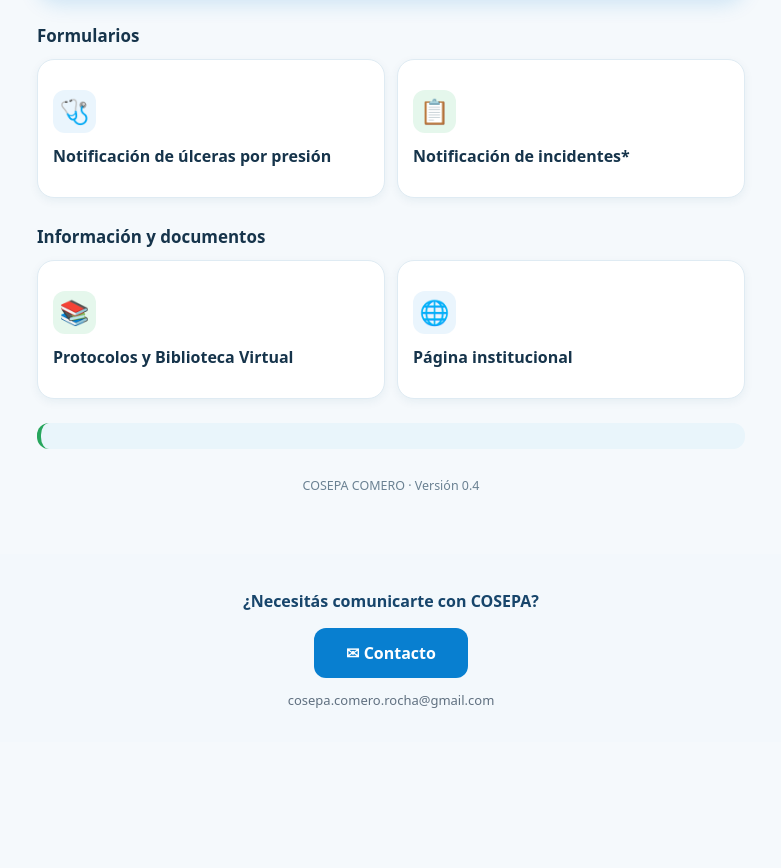
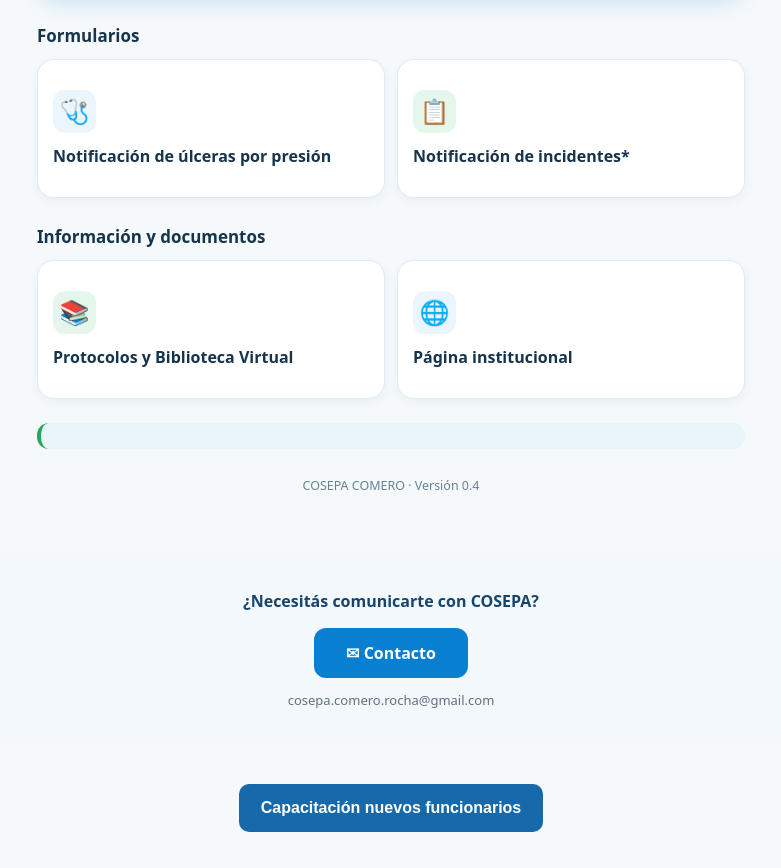
Before and after one commit to feravera-beep/cosepa-app, a plain HTML site: page index.html in a window 1280 px wide. Shown: the part 154-1022 px from the top of the page, without its empty margins (249-1030 px from the left). Before the commit the page ends 926 px from the top, so only its background shows below. Drawn offline with Linux system fonts and the light colour scheme.

Commit message:
Update index.html

```diff
--- a/index.html
+++ b/index.html
@@ -13,4 +13,9 @@
 </div>
 
 
+ <div style="text-align:center; margin:24px 0; padding:12px;">
+  <a href="https://cosepa.cms.webnode.com.uy/capacitaciones/" target="_blank" rel="noopener noreferrer" style="display:inline-block; background:#1769aa; color:white; padding:15px 22px; border-radius:10px; text-decoration:none; font-weight:bold; font-family:Arial,sans-serif;">
+    Capacitación nuevos funcionarios
+  </a>
+</div>
 </body></html>
```
